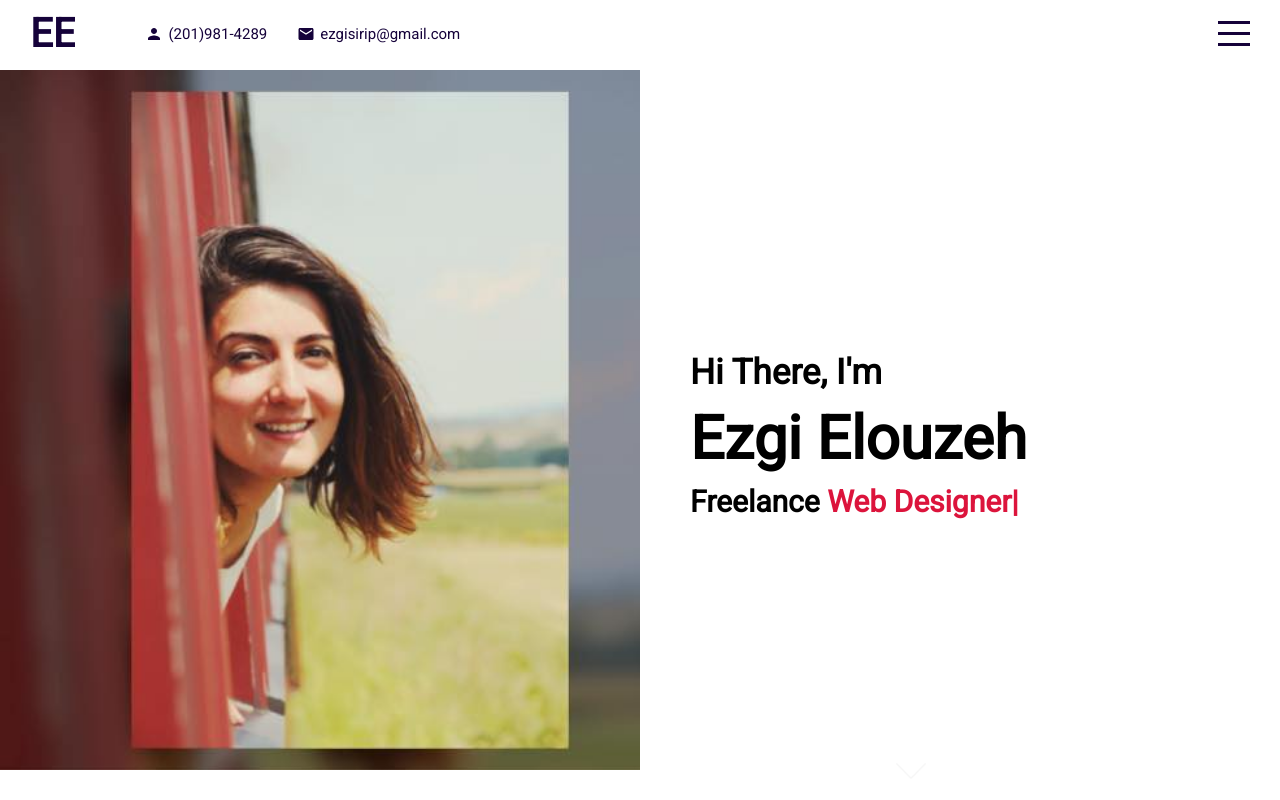
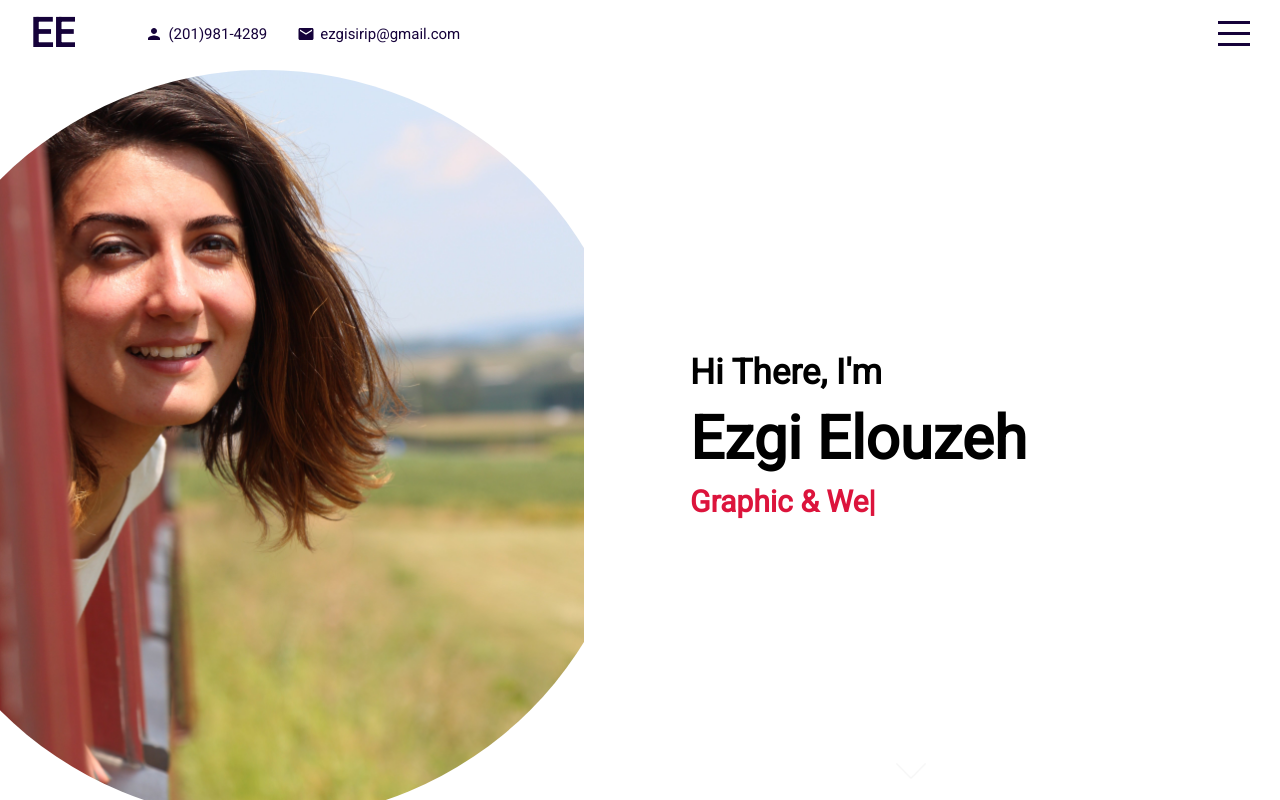
Before and after one commit to ezgielouzeh/portfolio-with-react-hooks, a React (Create React App) app: page / in a window 1280 px wide. Built offline with nearby package versions, Linux system fonts and the light colour scheme.

Commit message:
image&text change in intro page

```diff
--- a/src/components/intro/Intro.jsx
+++ b/src/components/intro/Intro.jsx
@@ -8,11 +8,11 @@ export default function Intro() {
 
   useEffect(() => {
     init(textRef.current, {
-      showCursor: false,
+      // showCursor: false,
       // backDelay: 1500,
       // backSpeed: 60,
       showCursor: true,
-      strings: ['Software Developer', 'Web Designer', 'Educational Technologist' ] })
+      strings: ['Software Developer', 'Graphic & Web Designer', 'Educational Technologist' ] })
   }, [])
 
 
@@ -20,14 +20,14 @@ export default function Intro() {
     <div className="intro" id="intro">
       <div className="left">
         <div className="imgContainer">
-          <img src="assets/photo.jpeg" alt=""/>
+          <img src="assets/IMG_9059 (1).jpg" alt=""/>
         </div>
       </div>
       <div className="right">
         <div className="wrapper">
           <h2>Hi There, I'm</h2>
           <h1>Ezgi Elouzeh</h1>
-          <h3>Freelance <span ref={textRef}></span></h3>
+          <h3><span ref={textRef}></span></h3>
         </div>
         <a href="#portfolio">
           <img src="assets/down.png" alt=""/>
--- a/src/components/intro/intro.scss
+++ b/src/components/intro/intro.scss
@@ -7,16 +7,16 @@
     overflow: hidden;
 
     .imgContainer {
-      width: 700px;
-      height: 700px;
-      // border-radius: 50%;
-      // display: flex;
-      // align-items: flex-end;
-      // justify-content: center;
-      // float: right;
+      width: 750px;
+      height: 750px;
+      border-radius: 50%;
+      display: flex;
+      align-items: flex-end;
+      justify-content: center;
+      float: right;
 
       img {
-        width: 100%;
+        width: 85%;
       }
     }
   }
```
Also changed, not shown: public/assets/IMG_9059 (1).jpg (added).
